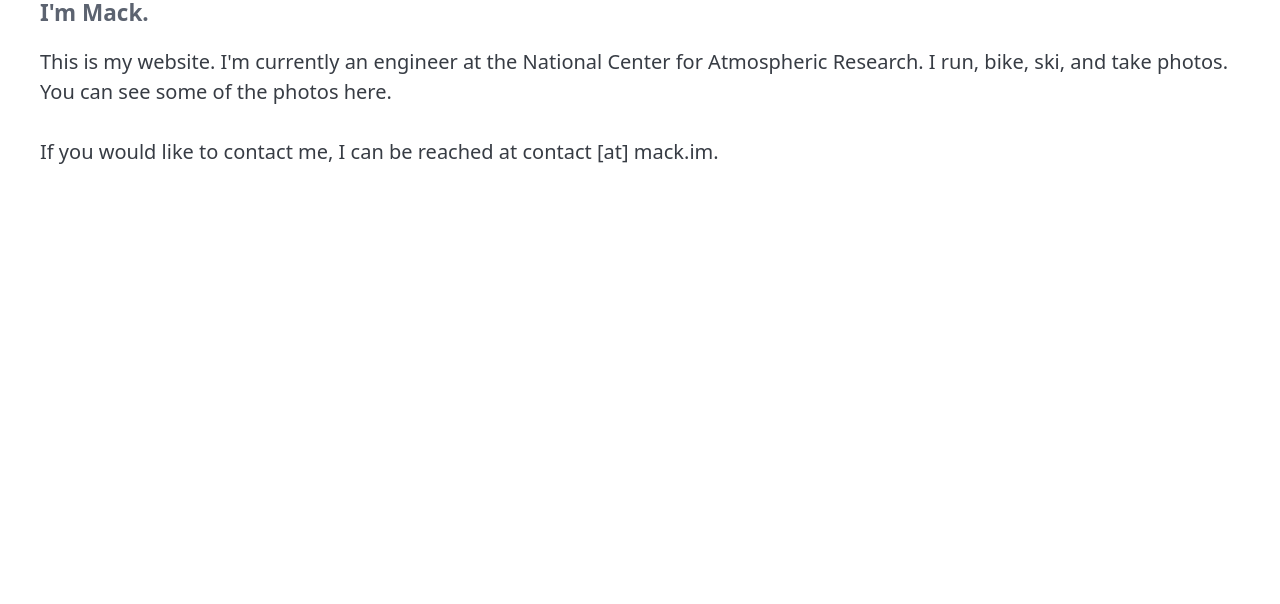
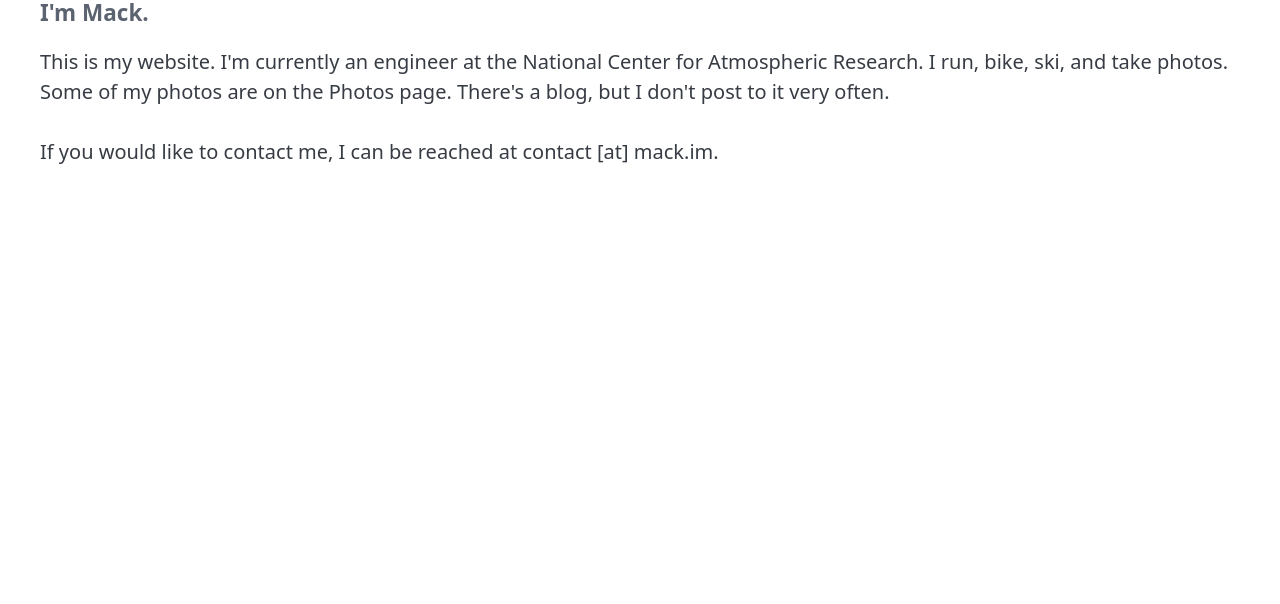
Before and after one commit to mackmgg/mack.im, a plain HTML site: page site/index.html in a window 1280 px wide. Shown: the part 196-800 px from the top of the page. Drawn offline with Linux system fonts and the light colour scheme.

Commit message:
Update homepage

```diff
--- a/site/index.html
+++ b/site/index.html
@@ -24,7 +24,7 @@
 	</header>
 	<main class="container">
 		<h1>Hi.</h1>
-		<h5>I'm Mack.</h5> This is my website. I'm currently an engineer at the National Center for Atmospheric Research. I run, bike, ski, and take photos. You can see some of the photos here.<br />
+		<h5>I'm Mack.</h5> This is my website. I'm currently an engineer at the National Center for Atmospheric Research. I run, bike, ski, and take photos. Some of my photos are on the Photos page. There's a blog, but I don't post to it very often.<br />
 		<br />
 		If you would like to contact me, I can be reached at contact [at] mack.im.
 	</main>
```
